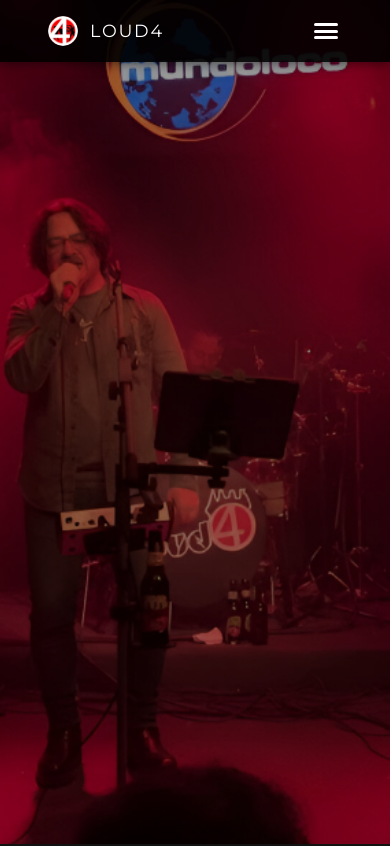
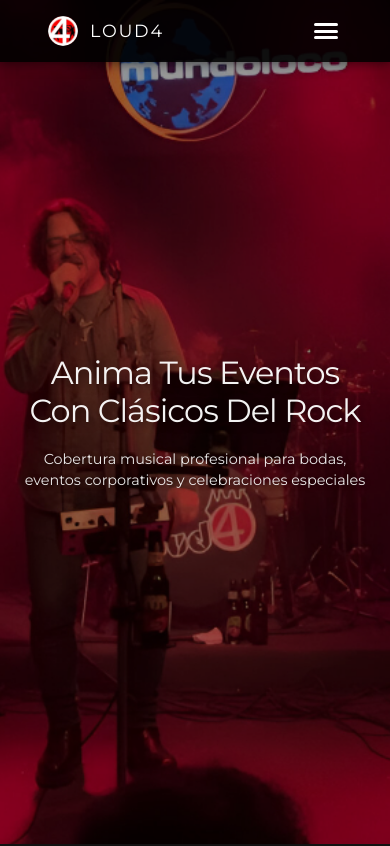
Before and after one commit to Joshu16/loud4, a React (Vite) app: page / in a window 390 px wide. Shown: the top 846 px of the page. Built offline with nearby package versions, Linux system fonts and the light colour scheme; a web font is replaced by a local one.

Commit message:
Prueba Móvil

```diff
--- a/src/styles/Gallery.css
+++ b/src/styles/Gallery.css
@@ -92,8 +92,6 @@
   cursor: pointer;
   transition: transform 0.3s ease;
   background: #2a2a2a;
-  box-shadow: 0 4px 6px rgba(0, 0, 0, 0.3);
-  border: 1px solid rgba(220, 38, 38, 0.2);
 }
 
 .photo-item:hover {
@@ -308,16 +306,21 @@
   }
 
   .gallery-section .section-title {
-    font-size: 4rem;
+    font-size: 5.5rem;
   }
 
   .title-line-1,
   .title-line-2 {
-    font-size: 4rem;
+    font-size: 5.5rem;
+  }
+
+  .title-line-1 {
+    margin-bottom: 0.2rem;
   }
 
   .title-line-2 {
-    margin-left: 1.5rem;
+    margin-left: 2rem;
+    margin-top: 0rem;
   }
 
   .featured-video-container {
@@ -357,6 +360,23 @@
 }
 
 @media (max-width: 480px) {
+  .gallery-section .section-title {
+    font-size: 4.5rem;
+  }
+
+  .title-line-1,
+  .title-line-2 {
+    font-size: 4.5rem;
+  }
+
+  .title-line-1 {
+    margin-bottom: 0rem;
+  }
+
+  .title-line-2 {
+    margin-left: 2rem;
+  }
+
   .photos-grid {
     grid-template-columns: 1fr;
     grid-auto-rows: 200px;
--- a/src/styles/Header.css
+++ b/src/styles/Header.css
@@ -178,23 +178,34 @@
     padding: 1.5rem;
     gap: 1rem;
     flex-direction: column;
-    align-items: flex-start;
+    align-items: center;
+    justify-content: center;
+    left: 50%;
+    top: 50%;
+    bottom: auto;
+    transform: translate(-50%, -50%);
   }
 
   .cta-text {
     gap: 0.2rem;
+    text-align: center;
+    align-items: center;
+    width: 100%;
   }
 
   .cta-main {
     font-size: 2.5rem;
     letter-spacing: -0.03em;
+    text-align: center;
+    margin: 0 auto;
   }
 
   .cta-subtitle {
     font-size: 1rem;
-    text-align: right;
-    align-self: flex-end;
+    text-align: center;
+    align-self: center;
     max-width: 100%;
+    margin: 0.5rem auto 0;
   }
 }
 
@@ -208,23 +219,35 @@
     padding: 1rem;
     gap: 0.8rem;
     flex-direction: column;
-    align-items: flex-start;
+    align-items: center;
+    justify-content: center;
+    left: 50%;
+    top: 50%;
+    bottom: auto;
+    transform: translate(-50%, -50%);
   }
 
   .cta-text {
     gap: 0.2rem;
+    text-align: center;
+    align-items: center;
+    width: 100%;
   }
 
   .cta-main {
     font-size: 2rem;
     letter-spacing: -0.03em;
+    text-align: center;
+    margin: 0 auto;
   }
 
   .cta-subtitle {
     font-size: 0.9rem;
-    text-align: right;
-    align-self: flex-end;
+    text-align: center;
+    align-self: center;
     max-width: 100%;
+    margin: 0.5rem auto 0;
+    padding: 0 0.5rem;
   }
 }
 
@@ -238,21 +261,33 @@
     padding: 0.8rem;
     gap: 0.6rem;
     flex-direction: column;
-    align-items: flex-start;
+    align-items: center;
+    justify-content: center;
+    left: 50%;
+    top: 50%;
+    bottom: auto;
+    transform: translate(-50%, -50%);
   }
 
   .cta-text {
     gap: 0.2rem;
+    text-align: center;
+    align-items: center;
+    width: 100%;
   }
 
   .cta-main {
     font-size: 1.8rem;
     letter-spacing: -0.03em;
+    text-align: center;
+    margin: 0 auto;
   }
 
   .cta-subtitle {
     font-size: 0.85rem;
-    text-align: right;
-    align-self: flex-end;
+    text-align: center;
+    align-self: center;
+    margin: 0.5rem auto 0;
+    padding: 0 0.5rem;
   }
 }
```
